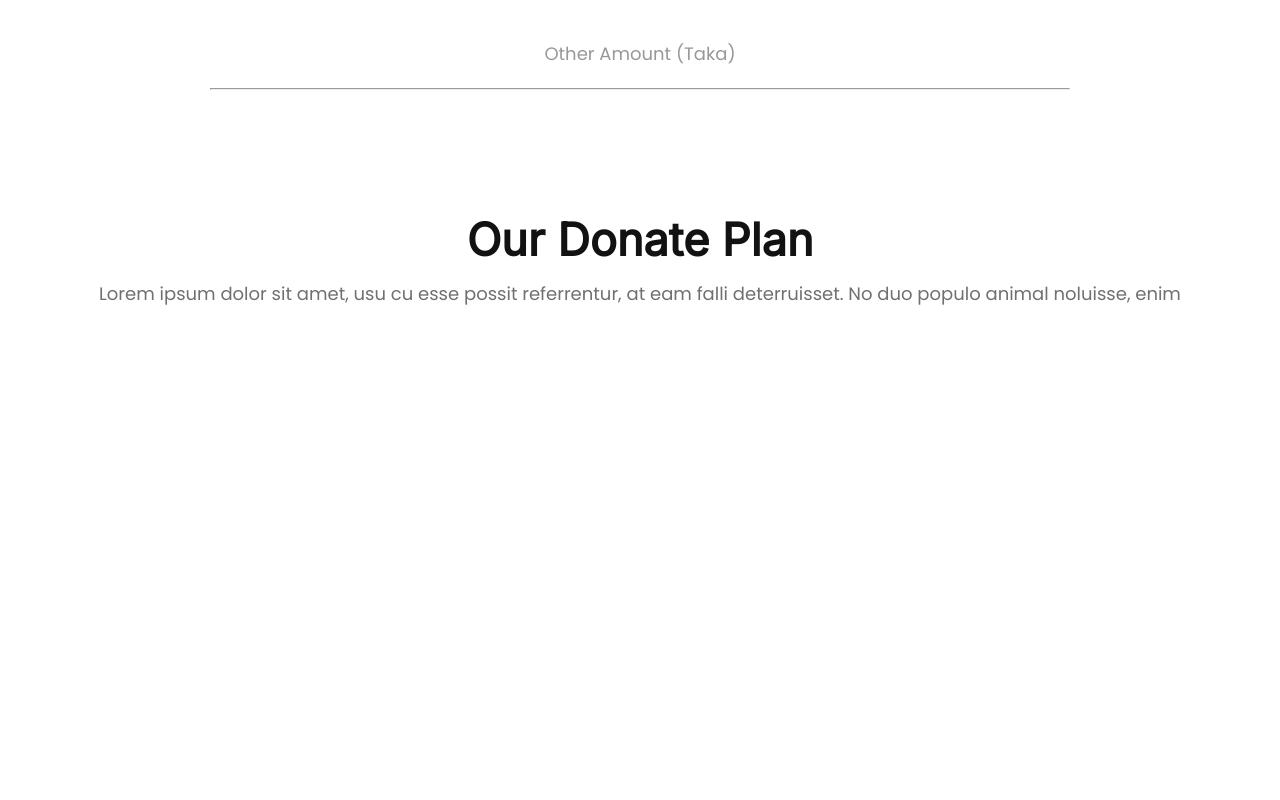
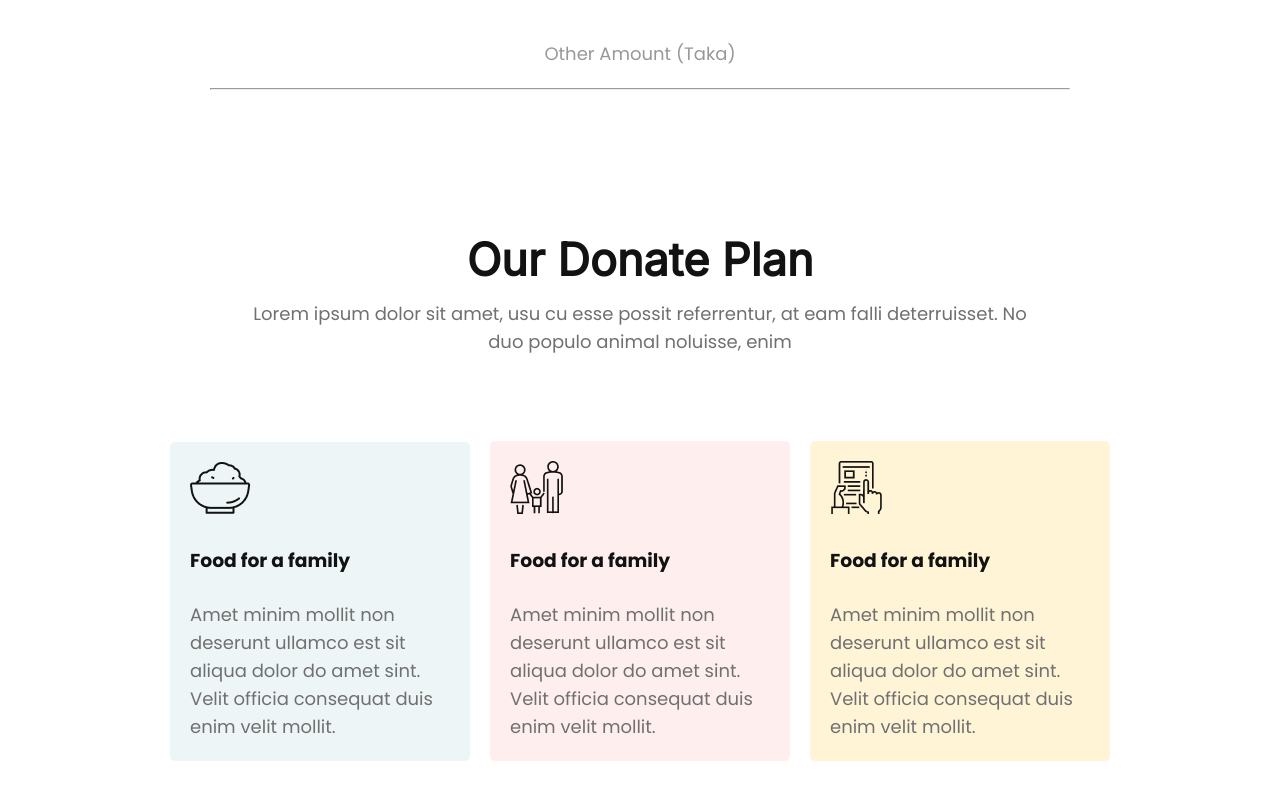
Before and after one commit to Masumkhan984/support-humanity, a plain HTML site: page index.html in a window 1280 px wide. Shown: the part 1264-2064 px from the top of the page. Before the commit the page ends 1572 px from the top, so only its background shows below. Drawn offline with Linux system fonts and the light colour scheme.

Commit message:
plan area complete

```diff
--- a/index.html
+++ b/index.html
@@ -25,22 +25,53 @@
     <div id="donate_area">
         <div class="container donate_inner_area">
             <h1>Donate Today</h1>
-            <p>Lorem ipsum dolor sit amet, usu cu deterruisset. No duo populo animal esse possit referrentur, at eam falli noluisse, enim</p>
+            <p>Lorem ipsum dolor sit amet, usu cu deterruisset. No duo populo animal esse possit referrentur, at eam
+                falli noluisse, enim</p>
             <div class="money_boxes">
-                <div class="tk"><h2>100tk</h2></div>
-                <div class="tk"><h2>200tk</h2></div>
-                <div class="tk"><h2>500tk</h2></div>
-                <div class="tk"><h2>1000tk</h2></div>
-                <div class="tk"><h2>5000tk</h2></div>
+                <div class="tk">
+                    <h2>100tk</h2>
+                </div>
+                <div class="tk">
+                    <h2>200tk</h2>
+                </div>
+                <div class="tk">
+                    <h2>500tk</h2>
+                </div>
+                <div class="tk">
+                    <h2>1000tk</h2>
+                </div>
+                <div class="tk">
+                    <h2>5000tk</h2>
+                </div>
             </div>
             <p class="amount_p">Other Amount (Taka)</p>
             <hr>
         </div>
     </div>
     <div id="plan_area">
-        <div class="plan_heading">
-            <h1>Our Donate Plan</h1>
-            <p>Lorem ipsum dolor sit amet, usu cu esse possit referrentur, at eam falli deterruisset. No duo populo animal noluisse, enim</p>
+        <div class="container">
+            <div class="plan_heading">
+                <h1>Our Donate Plan</h1>
+                <p>Lorem ipsum dolor sit amet, usu cu esse possit referrentur, at eam falli deterruisset. No duo populo
+                    animal noluisse, enim</p>
+            </div>
+            <div class="plan_boxes">
+                <div class="plan_box1">
+                    <img src="./icons/food.png" alt="">
+                    <h3>Food for a family</h3>
+                    <p>Amet minim mollit non deserunt ullamco est sit aliqua dolor do amet sint. Velit officia consequat duis enim velit mollit.</p>
+                </div>
+                <div class="plan_box2">
+                    <img src="./icons/shelter.png" alt="">
+                    <h3>Food for a family</h3>
+                    <p>Amet minim mollit non deserunt ullamco est sit aliqua dolor do amet sint. Velit officia consequat duis enim velit mollit.</p>
+                </div>
+                <div class="plan_box3">
+                    <img src="./icons/Frame-1.png" alt="">
+                    <h3>Food for a family</h3>
+                    <p>Amet minim mollit non deserunt ullamco est sit aliqua dolor do amet sint. Velit officia consequat duis enim velit mollit.</p>
+                </div>
+            </div>
         </div>
     </div>
 </body>
--- a/style.css
+++ b/style.css
@@ -125,11 +125,13 @@ Donate Area
     padding: 20px;
     margin-bottom: 50px;
 }
-.donate_inner_area .amount_p{
+
+.donate_inner_area .amount_p {
     color: #989898;
-    margin-top:70px ;
+    margin-top: 70px;
     margin-bottom: 0px;
 }
+
 .donate_inner_area h2 {
     color: #4d4d4d;
 }
@@ -147,6 +149,7 @@ Donate Area
     border-radius: 5px;
     border: 1px solid white;
 }
+
 .money_boxes .tk:hover {
     background: #ffaaaa;
     border: 1px solid red;
@@ -155,6 +158,49 @@ Donate Area
 /* ========================
 Plan Area
 =========================== */
-#plan_area{
-    height: 40px;
+#plan_area {
+    margin: 80px 0px;
 }
+
+.plan_heading {
+    padding: 0px 80px;
+    margin: 80px 0px;
+}
+
+.plan_boxes {
+    margin: 40px 0px;
+    display: flex;
+    align-items: center;
+    justify-content: start;
+}
+
+.plan_boxes p {
+    text-align: left;
+}
+
+.plan_boxes h3 {
+    line-height: 5rem;
+}
+
+.plan_box1 {
+    margin: 5px 10px;
+    padding: 20px;
+    background: #4F9DA61A;
+    border-radius:5px ;
+
+}
+
+.plan_box2 {
+    margin: 5px 10px;
+    padding: 20px;
+    background: #FF59591A;
+    border-radius:5px ;
+
+}
+
+.plan_box3 {
+    margin: 5px 10px;
+    padding: 20px;
+    background: #FFF4D6;
+    border-radius:5px ;
+}
```
